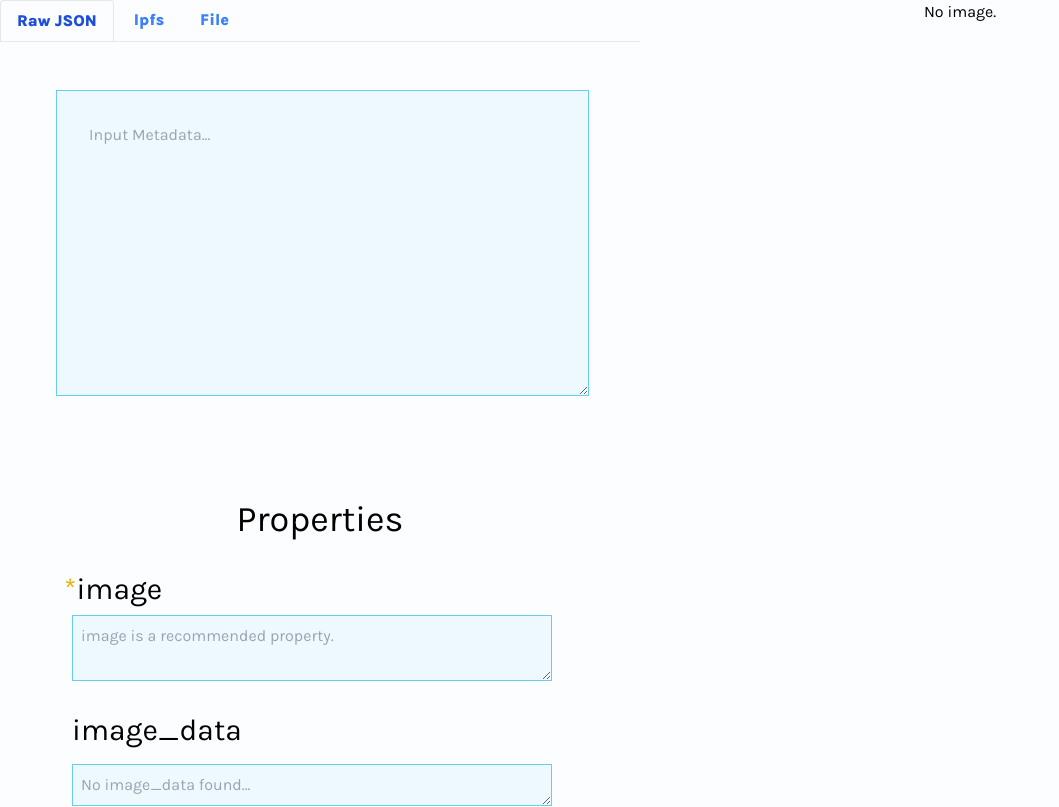
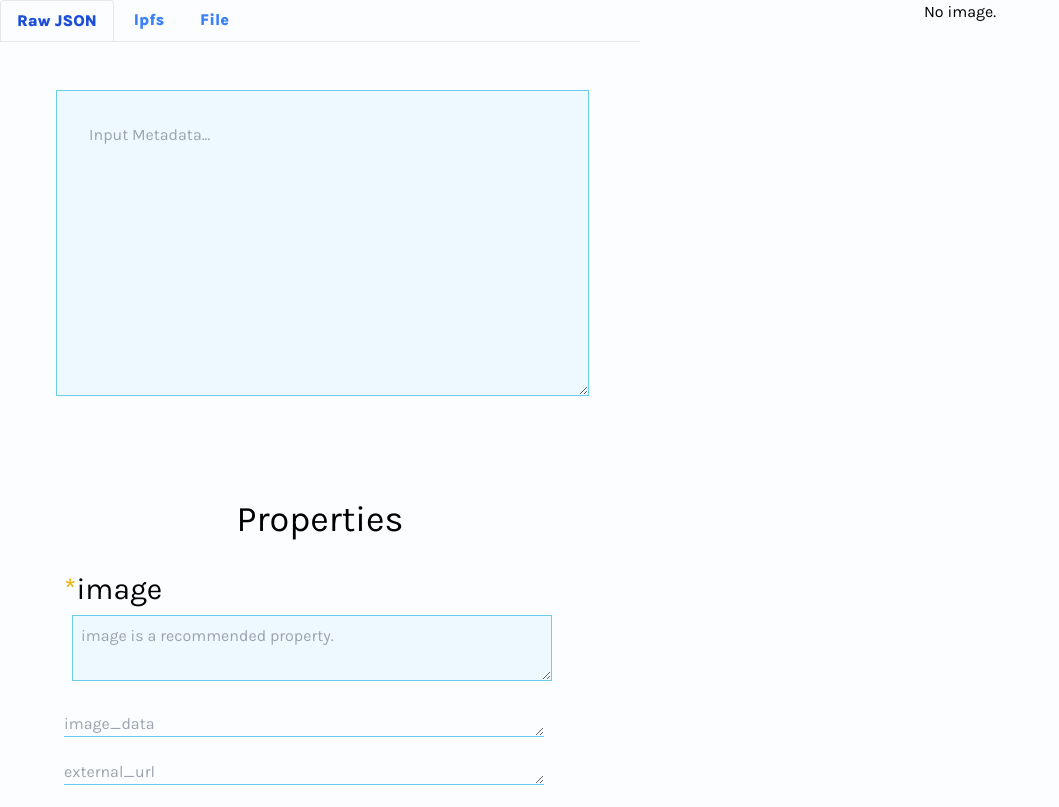
Before and after one commit to fn-Drew/Metadata-Preview, a React (Create React App) app: page /RawJsonInput in a window 1280 px wide. Shown: the top 807 px of the page, without its empty margins (0-1059 px from the left). Built offline with nearby package versions, Linux system fonts and the light colour scheme.

Commit message:
testing styling change on properties

```diff
--- a/src/App.js
+++ b/src/App.js
@@ -6,7 +6,7 @@ import Media from "./Components/render/Media"
 import Description from "./Components/render/Description"
 import Attributes from "./Components/render/Attributes"
 import ExternalUrl from "./Components/render/ExternalUrl"
-import SchemaUI from "./Components/render/SchemaUI.js"
+import SchemaUI from "./Components/render/Properties.js"
 import AnimationUrl from "./Components/render/AnimationUrl.js"
 import NavBar from "./Components/NavBar"
 import RawJsonInput from "./Components/RawJsonInput"
--- a/src/Components/render/SchemaUI.js
+++ b/src/Components/render/Properties.js
@@ -1,4 +1,4 @@
-const SchemaUI = ({ userInput }) => {
+const Properties = ({ userInput }) => {
   const properties = {
     image: {
       value: userInput.image,
@@ -65,11 +65,10 @@ const SchemaUI = ({ userInput }) => {
           if (propertyInfo.value || propertyInfo.necessity === "none") {
             return (
               <div class="my-4 ml-14">
-                <div class="m-2 text-3xl">{propertyName}</div>
                 <textarea
-                  class="m-2 h-5/6 w-5/6 resize-y border-[1px] border-solid border-[#69cdee] bg-[#edf9fe] p-2 transition-shadow duration-300 focus:shadow-md focus:outline-none"
+                  class="w-5/6 resize-y border-b-[1px] border-solid border-[#69cdee] bg-[#fbfdff] focus:outline-none"
                   rows="1"
-                  placeholder={`No ${propertyName} found...`}
+                  placeholder={propertyName}
                   value={propertyInfo.value}
                 />
               </div>
@@ -109,4 +108,4 @@ const SchemaUI = ({ userInput }) => {
   )
 }
 
-export default SchemaUI
+export default Properties
```
